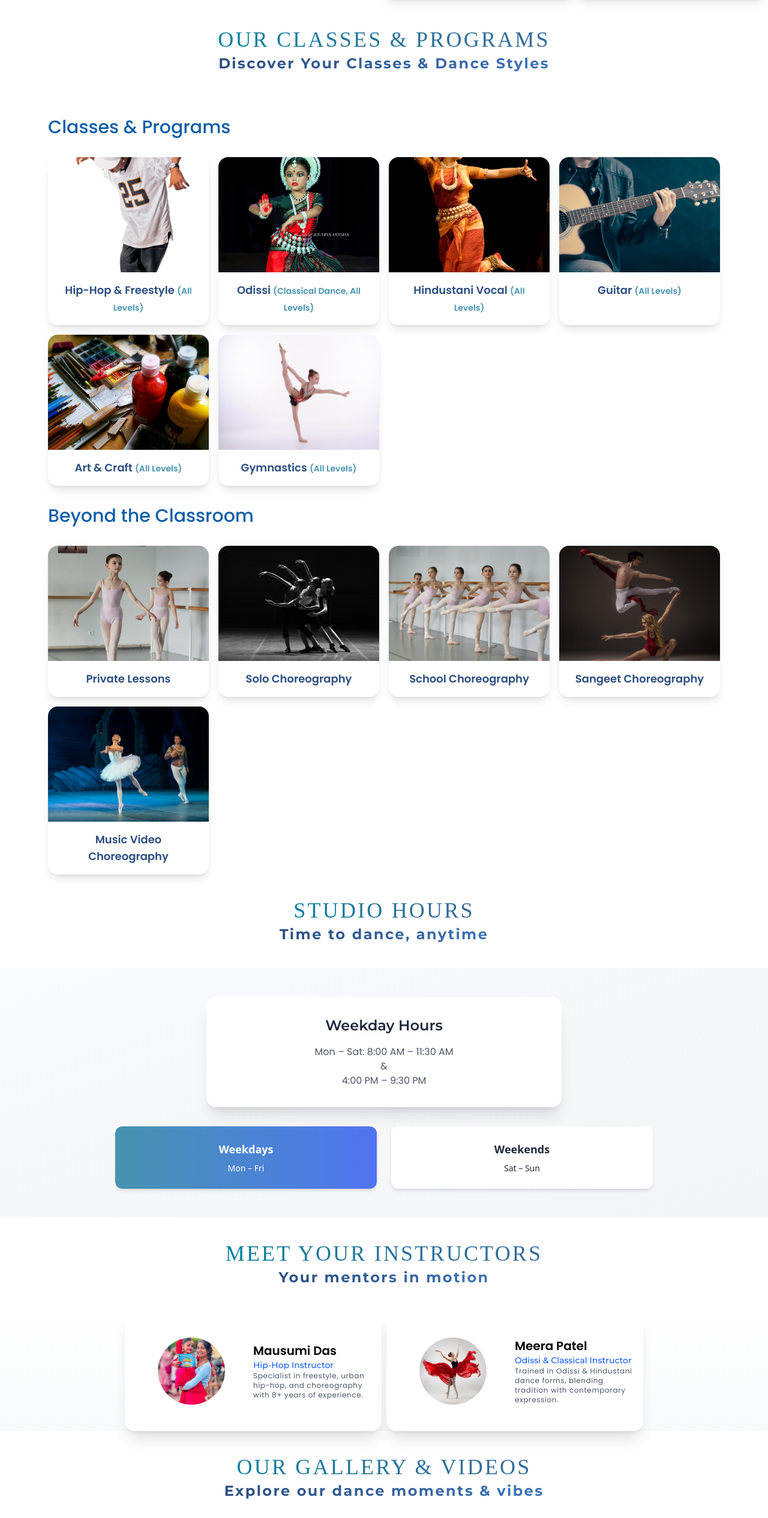
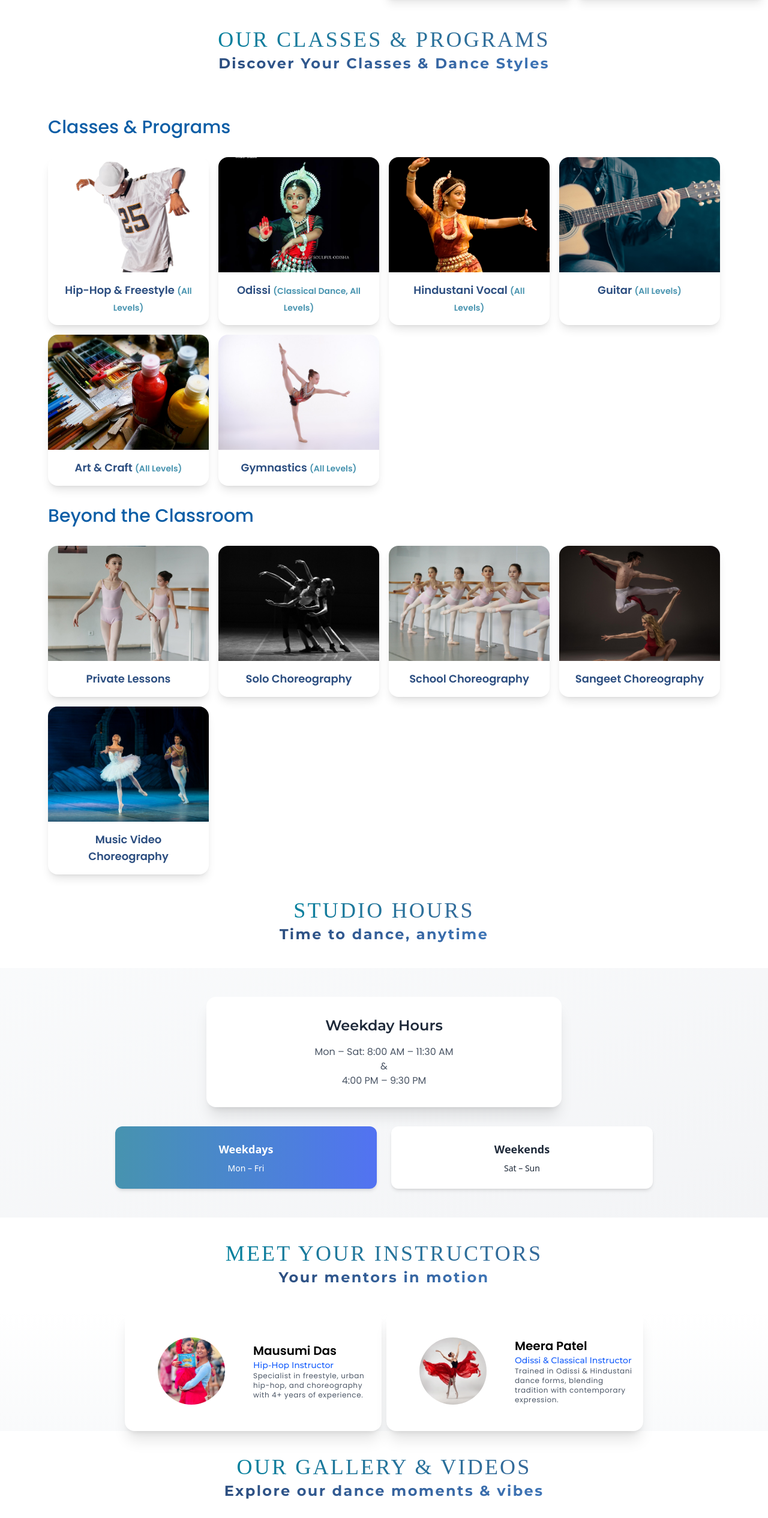
Before and after one commit to HimansuWebCoder/dance-studio, a React (Vite) app in the folder dance-studio-mr-kalakar/: page / in a window 1280 px wide. Shown: the part 3211-5742 px from the top of the page at 60% size. Built offline with nearby package versions, Linux system fonts and the light colour scheme; a web font is replaced by a local one.

Commit message:
updated site

```diff
--- a/dance-studio-mr-kalakar/src/components/Classes.jsx
+++ b/dance-studio-mr-kalakar/src/components/Classes.jsx
@@ -16,7 +16,7 @@ function Classes() {
         <img
           src="/images/hiphop3.jpg"
           alt="Hip Hop"
-          className="w-full h-48 object-cover transform transition duration-500 group-hover:scale-110 group-focus:scale-110 active:scale-110"
+          className="w-full h-48 object-cover object-[25%_30%] transform transition duration-500 group-hover:scale-110 group-focus:scale-110 active:scale-110"
         />
       </div>
       <div className="p-4 text-center">
@@ -33,7 +33,7 @@ function Classes() {
         <img
           src="/images/style.jpeg"
           alt="Salsa"
-          className="w-full h-48 object-cover transform transition duration-500 group-hover:scale-110 group-focus:scale-110 active:scale-110"
+          className="w-full h-48 object-cover object-[25%_30%] transform transition duration-500 group-hover:scale-110 group-focus:scale-110 active:scale-110"
         />
       </div>
       <div className="p-4 text-center">
@@ -50,7 +50,7 @@ function Classes() {
         <img
           src="/images/hindustani.jpg"
           alt="Ballet"
-          className="w-full h-48 object-cover transform transition duration-500 group-hover:scale-110 group-focus:scale-110 active:scale-110"
+          className="w-full h-48 object-cover object-[25%_10%] transform transition duration-500 group-hover:scale-110 group-focus:scale-110 active:scale-110"
         />
       </div>
       <div className="p-4 text-center">
@@ -67,7 +67,7 @@ function Classes() {
         <img
           src="/images/guitar.jpg"
           alt="Heels"
-          className="w-full h-48 object-cover transform transition duration-500 group-hover:scale-110 group-focus:scale-110 active:scale-110"
+          className="w-full h-48 object-cover object-[15%_20%] transform transition duration-500 group-hover:scale-110 group-focus:scale-110 active:scale-110"
         />
       </div>
       <div className="p-4 text-center">
--- a/dance-studio-mr-kalakar/src/components/Instructors.jsx
+++ b/dance-studio-mr-kalakar/src/components/Instructors.jsx
@@ -4,7 +4,7 @@ export default function Instructors() {
       name: "Mausumi Das",
       role: "Hip-Hop Instructor",
       image: "/images/mentor.jpeg",
-      bio: "Specialist in freestyle, urban hip-hop, and choreography with 8+ years of experience.",
+      bio: "Specialist in freestyle, urban hip-hop, and choreography with 4+ years of experience.",
     },
     {
       name: "Meera Patel",
```
